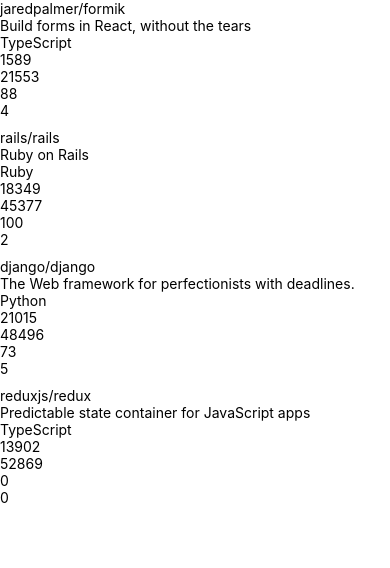
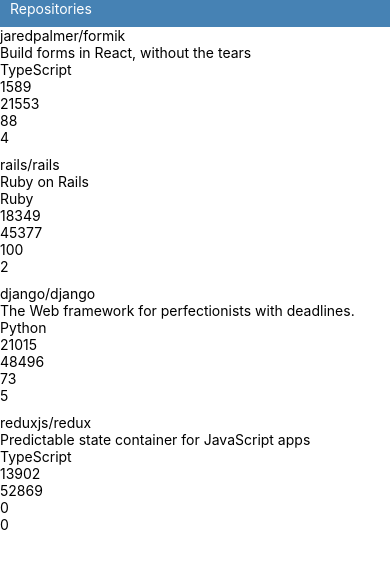
Before and after one commit to javieragnir/rate-repository-app, a React Native app: screen / in a window 390 px wide. Shown: the top 568 px of the page. Built offline with nearby package versions, Linux system fonts and the light colour scheme.

Commit message:
finish 10.4

```diff
--- /dev/null
+++ b/src/components/AppBar.jsx
@@ -0,0 +1,26 @@
+import { View, StyleSheet } from 'react-native';
+import Constants from 'expo-constants';
+import theme from '../theme';
+import AppBarTab from './AppBarTab';
+
+const styles = StyleSheet.create({
+  container: {
+    paddingTop: Constants.statusBarHeight,
+    paddingBottom: 10,
+    paddingLeft: 10,
+    paddingRight: 10,
+    display: 'flex',
+    backgroundColor: theme.colors.appBar,
+  },
+  // ...
+});
+
+const AppBar = () => {
+  return (
+  <View style={styles.container}>
+    <AppBarTab text="Repositories" />
+  </View>
+  )
+};
+
+export default AppBar;
--- /dev/null
+++ b/src/components/AppBarTab.jsx
@@ -0,0 +1,15 @@
+import { Pressable, Text, StyleSheet } from 'react-native';
+
+const styles = StyleSheet.create({
+  appbarText: {
+    color: 'white',
+  }
+})
+
+const AppBarTab = ({ text, onPress }) => (
+    <Pressable>
+      <Text style={styles.appbarText} onPress={onPress}>{text}</Text>
+    </Pressable>
+)
+
+export default AppBarTab;
--- a/src/components/Main.jsx
+++ b/src/components/Main.jsx
@@ -1,10 +1,9 @@
-import Constants from 'expo-constants';
 import { StyleSheet, View } from 'react-native';
 import RepositoryList from './RepositoryList'
+import AppBar from './AppBar';
 
 const styles = StyleSheet.create({
   container: {
-    marginTop: Constants.statusBarHeight,
     flexGrow: 1,
     flexShrink: 1,
   },
@@ -13,6 +12,7 @@
 const Main = () => {
   return (
     <View style={styles.container}>
+      <AppBar />
       <RepositoryList />
     </View>
   )
--- /dev/null
+++ b/src/theme.js
@@ -0,0 +1,21 @@
+const theme = {
+  colors: {
+    textPrimary: '#24292e',
+    textSecondary: '#586069',
+    primary: '#0366d6',
+    appBar: 'steelblue',
+  },
+  fontSizes: {
+    body: 14,
+    subheading: 16,
+  },
+  fonts: {
+    main: 'System',
+  },
+  fontWeights: {
+    normal: '400',
+    bold: '700',
+  },
+};
+
+export default theme;
```
Also changed, not shown: src/components/Text.jsx (added, +39 -0 lines).
